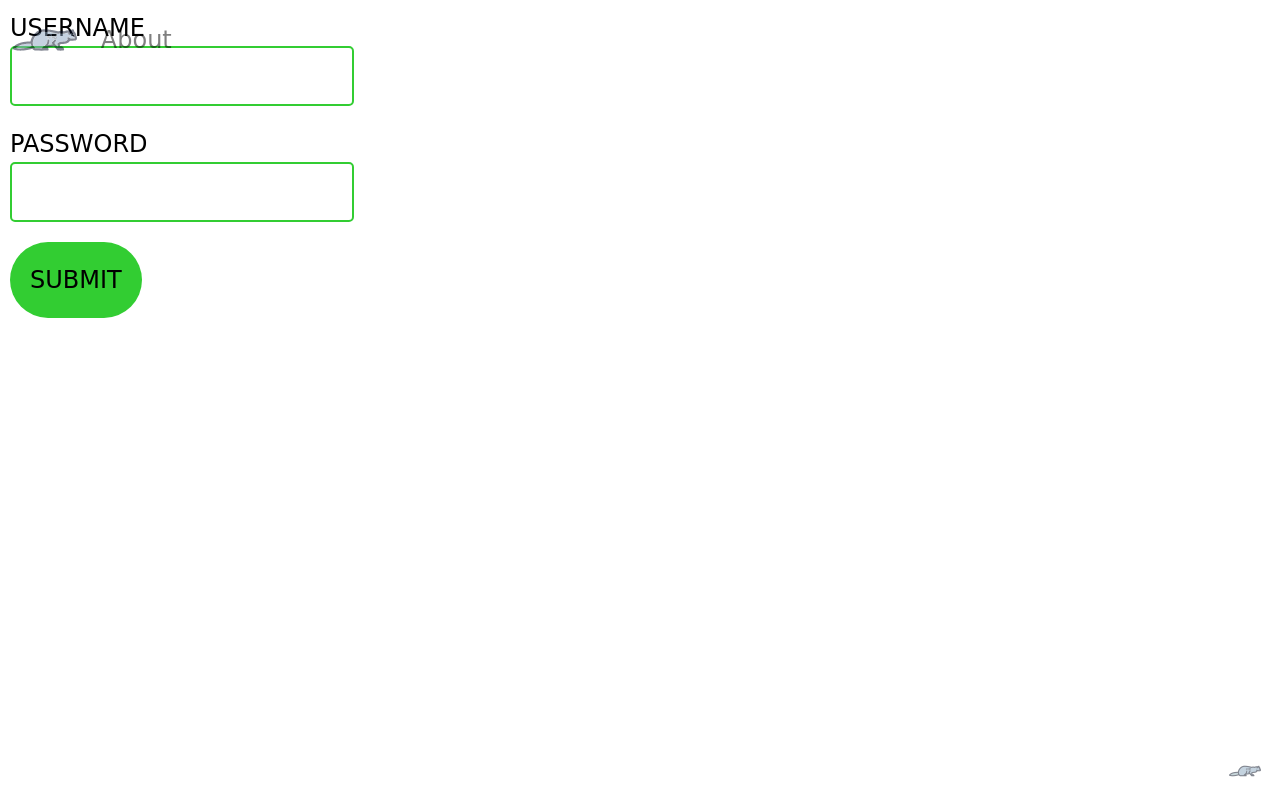
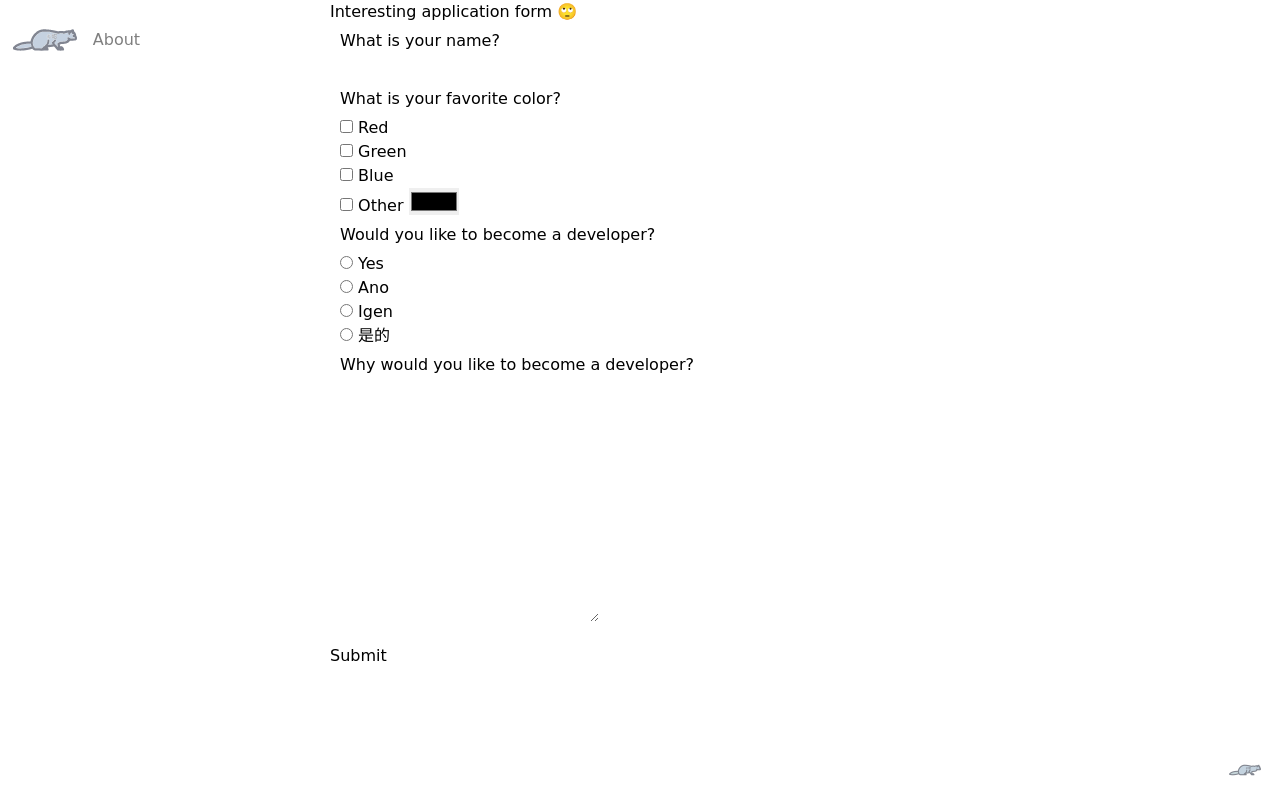
Before and after one commit to szabolcshlatky/my-first-repository, a website built with Vite: page index.html in a window 1280 px wide. Built offline with nearby package versions, Linux system fonts and the light colour scheme.

Commit message:
branch 10 added

```diff
--- a/index.html
+++ b/index.html
@@ -1,5 +1,5 @@
 <!DOCTYPE html>
-<html lang="en-HU" dir="ltr" id="workshop-1-7">
+<html lang="en-HU" dir="ltr" id="workshop-1-8">
 
 <head>
 
@@ -27,7 +27,7 @@
   <meta name="audience" content="all" />
   <!-- <meta name="theme-color" content="#000000" /> -->
 
-  <title>Workshop 1/7 - Egyszerű űrlap</title>
+  <title>Workshop 1/8 - Bonyolult űrlap</title>
 
   <link rel="icon" href="/assets/images/favicon.ico" />
   <link rel="apple-touch-icon" href="/assets/images/favicon.ico" />
@@ -123,12 +123,62 @@
     </figcaption>
   </figure>
 
-  <form action="" method="post" id="main">
-    <label for="text">USERNAME</label>
-    <input type="text" name="text" id="text">
-    <label for="password">PASSWORD</label>
-    <input type="password" name="password" id="password">
-    <button class="btn" type="reset">SUBMIT</button>
+  <form action="" method="get" id="main">
+
+    <fieldset>
+      <legend>Interesting application form 🙄</legend>
+
+      <fieldset>
+        <legend>
+          <label for="name">What is your name?</label>
+        </legend>
+        <input type="text" name="name" id="name" />
+      </fieldset>
+
+      <fieldset>
+        <legend>What is your favorite color?</legend>
+
+        <input type="checkbox" name="red" id="red" />
+        <label for="red">Red</label>
+        <br />
+        <input type="checkbox" name="green" id="green" />
+        <label for="green">Green</label>
+        <br />
+        <input type="checkbox" name="blue" id="blue" />
+        <label for="blue">Blue</label>
+        <br />
+        <input type="checkbox" name="other" id="other" />
+        <label for="other">Other
+          <input type="color" name="color" id="color" />
+        </label>
+      </fieldset>
+
+      <fieldset>
+        <legend>Would you like to become a developer?</legend>
+
+        <input type="radio" name="radio" id="yes" />
+        <label for="yes">Yes</label>
+        <br />
+        <input type="radio" name="radio" id="ano" />
+        <label for="ano">Ano</label>
+        <br />
+        <input type="radio" name="radio" id="igen" />
+        <label for="igen">Igen</label>
+        <br />
+        <input type="radio" name="radio" id="chinese" />
+        <label for="chinese">是的</label>
+      </fieldset>
+
+      <fieldset>
+        <legend>
+          <label for="textarea">Why would you like to become a developer?</label>
+        </legend>
+        <textarea name="textarea" id="textarea" cols="30" rows="10"></textarea>
+      </fieldset>
+
+      <input type="submit" value="Submit" />
+    </fieldset>
+
   </form>
 
   <figure class="©貂">
--- a/src/main.scss
+++ b/src/main.scss
@@ -4,32 +4,15 @@
   /* Variables */
 }
 
-#workshop-1-7 {
+#workshop-1-8 {
   font-family: cursive;
-  font-size: 24px;
 
   form {
-    margin: 10px;
-  }
+    width: 50%;
+    margin: 0 auto;
 
-  input,
-  label {
-    display: block;
-  }
-
-  input {
-    margin-bottom: 20px;
-    border: 2px limegreen solid;
-    border-radius: 5px;
-    padding: 10px 20px;
-  }
-
-  .btn {
-    border: none;
-    border-radius: 50px;
-    padding: 20px;
-    background-color: limegreen;
-    font-family: cursive;
-    font-size: 24px;
+    fieldset {
+      padding: 5px 10px;
+    }
   }
 }
```
